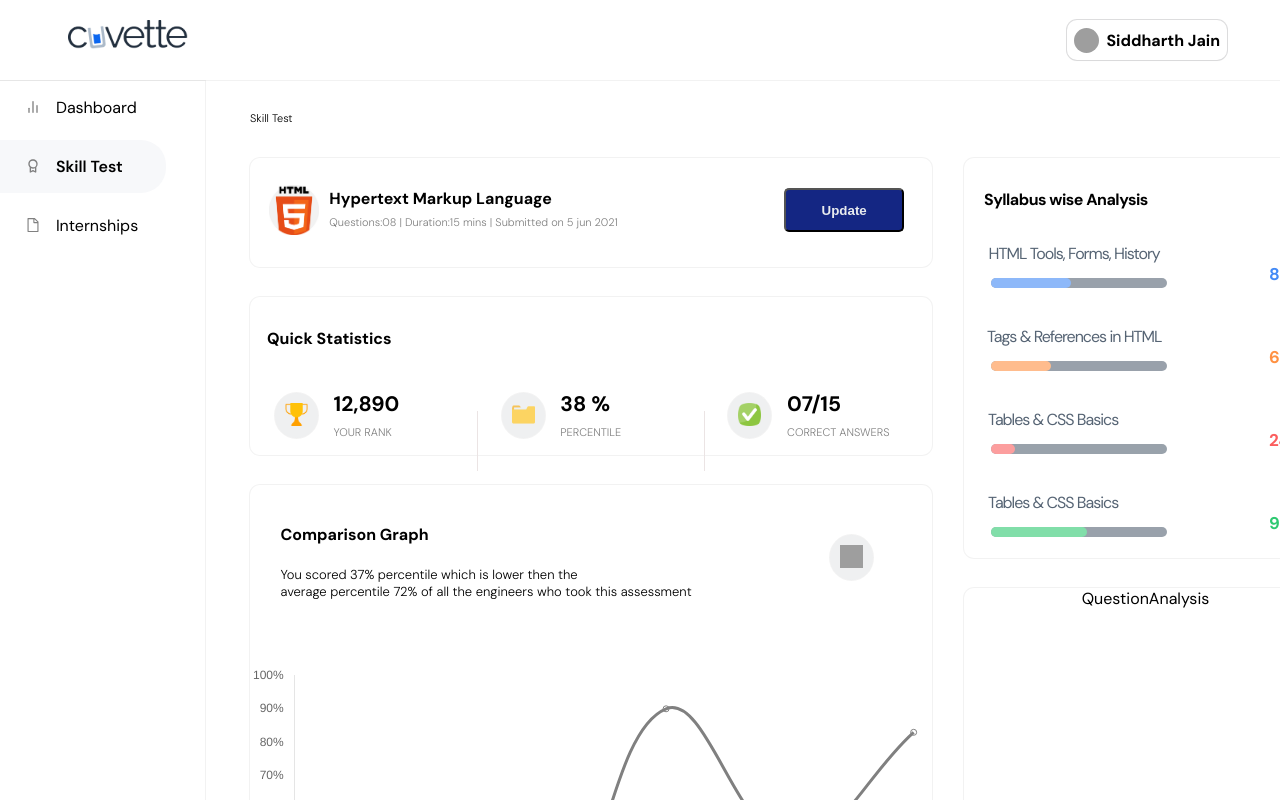
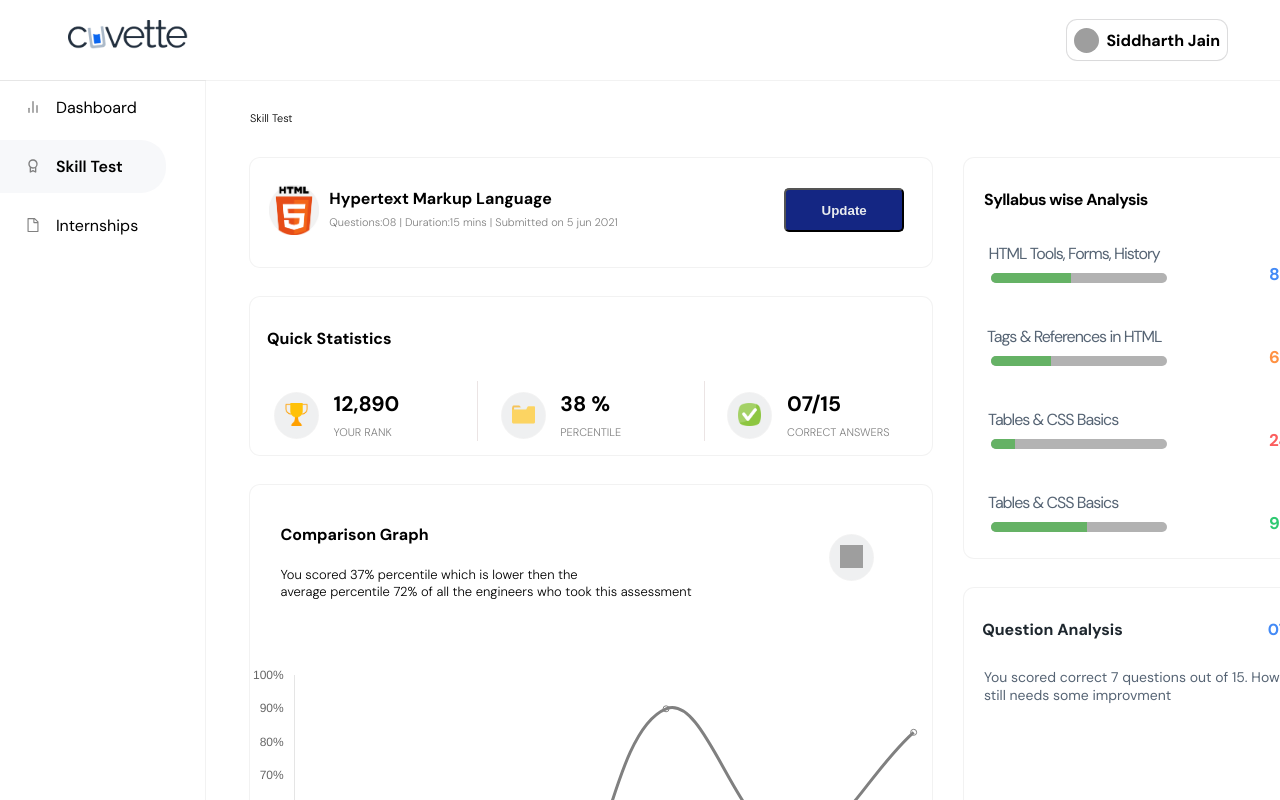
Before and after one commit to raobaba/Cuvette-Skill-Analytics-Dashboard-Development, a React (Create React App) app: page / in a window 1280 px wide. Shown: the top 800 px of the page. Built offline with nearby package versions, Linux system fonts and the light colour scheme; grey boxes are pictures that could not be loaded.

Commit message:
css adjust and some question component

```diff
--- a/src/components/SkillTest/QuestionAnalysis.jsx
+++ b/src/components/SkillTest/QuestionAnalysis.jsx
@@ -1,9 +1,22 @@
-import React from 'react'
+import React from "react";
+import "../../styles/SkillTest/QuestionAnalysis.css";
 
 function QuestionAnalysis() {
   return (
-    <div>QuestionAnalysis</div>
-  )
+    <div className="question">
+      <div className="create-space"></div>
+      <div className="question-text">
+        <h4 style={{ color: "rgba(30, 39, 46, 1)" }}>Question Analysis</h4>
+        <h4 className="attempt-question">07/15</h4>
+      </div>
+      <div className="about-improvement">
+        <span>
+          You scored correct 7 questions out of 15. However it <br /> still
+          needs some improvment
+        </span>
+      </div>
+    </div>
+  );
 }
 
-export default QuestionAnalysis
+export default QuestionAnalysis;
--- a/src/components/SkillTest/SyllabusAnalysis.jsx
+++ b/src/components/SkillTest/SyllabusAnalysis.jsx
@@ -35,29 +35,14 @@ function SyllabusAnalysis() {
         {syllabusItems.map((item, index) => (
           <div className="horizontal-bar-graph" key={index}>
             <div className="about-input">
-              <label style={{ marginRight: item.marginRight }}>{item.label}</label>
+              <label style={{ marginRight: item.marginRight }}>
+                {item.label}
+              </label>
             </div>
             <div className="syllabus-container">
               <div className="input-graph">
-                <div className="back-input" >
-                  <div
-                    style={{
-                      height: "10px",
-                      marginTop: "9px",
-                      width:item.percentage,
-                      borderRadius: "5px",
-                      background:item.color,
-                      opacity:'100% !important'
-                    }}
-                  >
-                    <input
-                      type="range"
-                      min="0"
-                      max="100"
-                      value={item.percentage}
-                      style={{ width: "100%", height: "100%", opacity: 0 }}
-                    />
-                  </div>
+                <div class="rounded-graph">
+                  <div class="progress" style={{width:item.percentage}}></div>
                 </div>
               </div>
               <div className="percentage">
--- a/src/styles/Home/Home.css
+++ b/src/styles/Home/Home.css
@@ -64,7 +64,7 @@
 
 .questionAnalysis-container{
   width: 100%;
-  height: 393px;
+  height: 418px;
   box-shadow: rgba(0, 0, 0, 0.05) 0px 0px 0px 1px;
   border-radius: 10px;
   margin-top: 30px;
--- a/src/styles/SkillTest/QuestionAnalysis.css
+++ b/src/styles/SkillTest/QuestionAnalysis.css
@@ -0,0 +1,28 @@
+.question {
+    width: 100%;
+    height: 100%;
+}
+.create-space {
+    width: 100%;
+    height: 10px;
+  }
+.question-text{
+    width: 90%;
+    height: 25px;
+    display: flex;
+    margin: auto;
+    justify-content: space-between;
+}
+
+.attempt-question{
+    color: rgba(67, 138, 246, 1);
+}
+.about-improvement{
+    margin-top: 45px;
+    margin-left: 20px;
+}
+.about-improvement span{
+    color:rgba(86, 100, 116, 1);
+    font-size: 14px;
+    font-weight: 400;
+}
--- a/src/styles/SkillTest/QuickStatistics.css
+++ b/src/styles/SkillTest/QuickStatistics.css
@@ -52,5 +52,5 @@
 .vertical-line {
     border-left: 1px solid #ebe4e4; /* 1px width, solid style, and black color */
     height: 60px; /* Set the height to 10px */
-    margin-top: 40px;
+    margin-top: 10px;
   }
--- a/src/styles/SkillTest/SyllabusAnalysis.css
+++ b/src/styles/SkillTest/SyllabusAnalysis.css
@@ -16,14 +16,6 @@
 .horizontal-bar-graph {
   width: 100%;
   margin-top: 33px;
-}
-.back-input {
-  width: 100%;
-  background-color: rgba(86, 100, 116, 1);
-  height: "10px";
-  border-radius: 10px;
-  margin-top: 15px;
-
 }
 
 .syllabus-container {
@@ -50,6 +42,21 @@
   height: 100%;
   opacity: 60%;
 }
+
+.rounded-graph {
+  width: 100%;
+  height: 10px;
+  background-color: grey;
+  border-radius: 5px;
+  margin-top: 10px;
+}
+
+.progress {
+  height: 100%;
+  background-color: green;
+  border-radius: 5px 0 0 5px;
+}
+
 .percentage {
   width: 10%;
   height: 100%;
```
